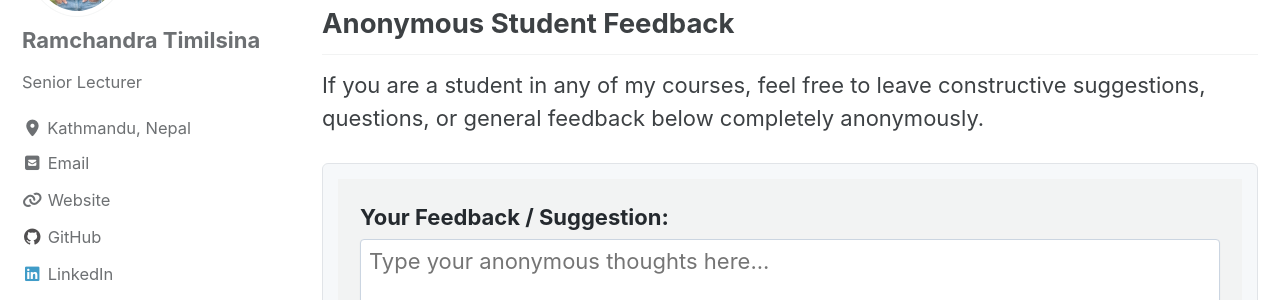
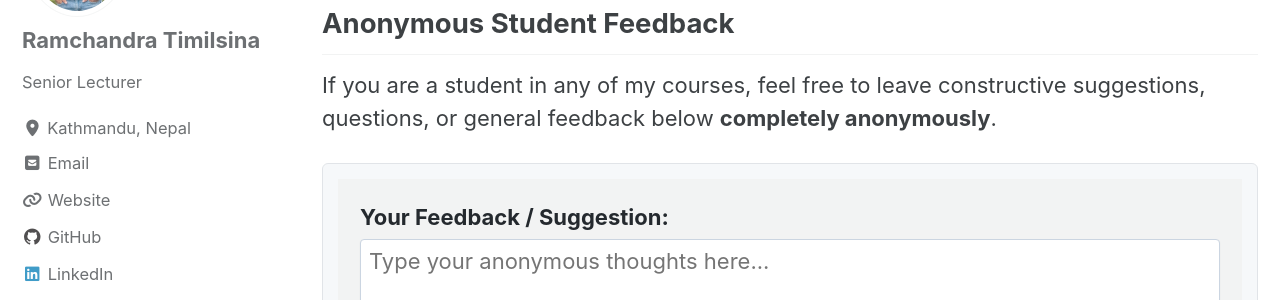
Before and after one commit to TimilsinaRC07/TimilsinaRC07.github.io, a Jekyll site: the page built from teaching.md, in a window 1280 px wide and 900 px high, scrolled down 1515 px. Shown: the part 188-488 px from the top of the window. Built offline with Jekyll 4.4.1, drawn with Linux system fonts in a browser that asks for light colours; cached includes are drawn as plain includes.

Commit message:
Update teaching.md

```diff
--- a/teaching.md
+++ b/teaching.md
@@ -49,10 +49,14 @@ Below, you will find the courses I teach alongside lecture notes and study mater
 * [Book: Advanced Engineering Mathematics](Teaching/Advanced Engineering Mathematics 10th Edition.pdf)
 
 ## Anonymous Student Feedback
-If you are a student in any of my courses, feel free to leave constructive suggestions, questions, or general feedback below completely anonymously.
+If you are a student in any of my courses, feel free to leave constructive suggestions, questions, or general feedback below **completely anonymously**.
 
 <div style="margin-top: 20px; padding: 15px; border: 1px solid #e1e4e8; border-radius: 6px; background-color: #f6f8fa;">
-  <form action="https://formspree.io/f/myezzqwl" method="POST">
+  <form action="https://web3forms.com" method="POST">
+    <!-- Web3Forms unique verification code -->
+    <input type="hidden" name="access_key" value="9a14cf5f-33aa-4d1f-a7e3-114aa902f844">
+    <!-- Successful redirect after submission -->
+    <input type="hidden" name="redirect" value="https://github.io">
 
     <div style="margin-bottom: 15px;">
       <label for="message" style="display: block; font-weight: bold; margin-bottom: 5px; color: #24292e;">Your Feedback / Suggestion:</label>
```
